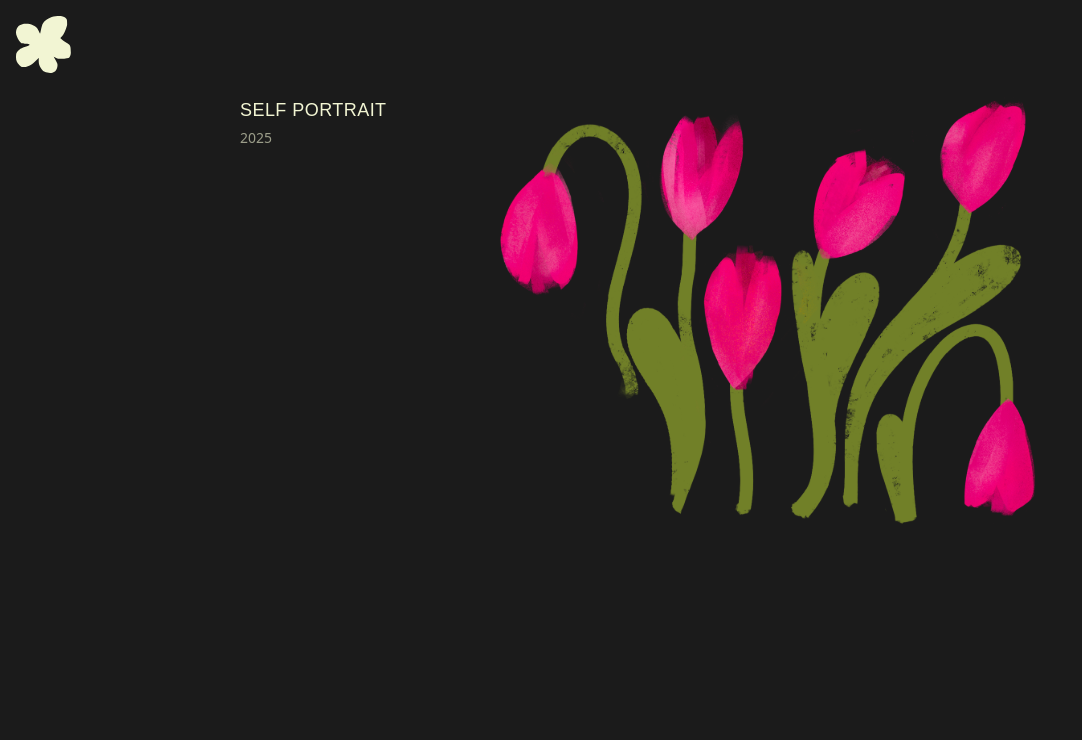
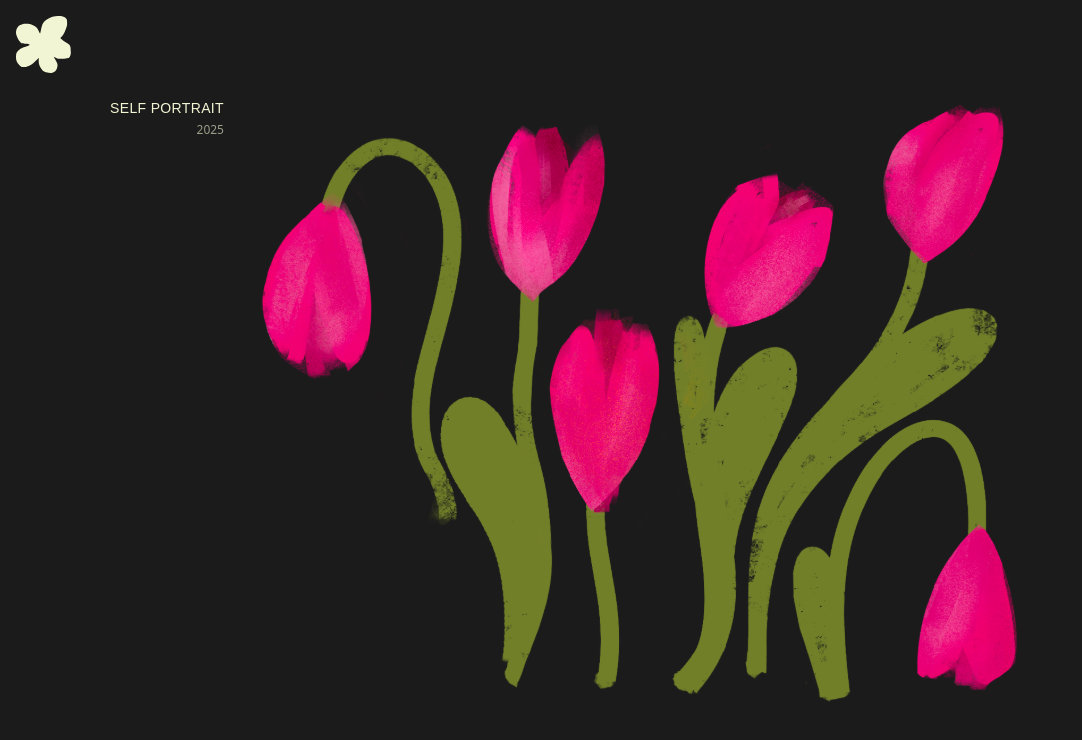
Before and after one commit to mikasenghaas/caecilieliden, a Next.js app: page /gallery/001 in a window 1280 px wide. Shown: the top 740 px of the page, without its empty margins (0-1082 px from the left). Built offline with nearby package versions, Linux system fonts and the light colour scheme; a web font is replaced by a local one.

Commit message:
center images

```diff
--- a/app/gallery/[slug]/page.tsx
+++ b/app/gallery/[slug]/page.tsx
@@ -1,5 +1,4 @@
 import { notFound } from "next/navigation";
-import Image from "next/image";
 import FlowerLink from "@/app/components/flower-link";
 import { getGalleryItem, getGallerySlugs } from "@/lib/gallery";
 
@@ -28,27 +27,51 @@ export default async function GalleryPage({ params }: GalleryPageProps) {
     <div className="min-h-screen bg-foreground text-background">
       <FlowerLink theme="dark" />
 
-      <main className="max-w-4xl mx-auto px-6 md:px-12 py-16 lg:py-24">
-        <div className="flex flex-col lg:flex-row gap-8 lg:gap-16">
-          {/* Left side - Metadata */}
-          <aside className="lg:w-48 flex-shrink-0">
-            <h1 className="font-display text-lg uppercase tracking-wide mb-1">
+      <main className="min-h-screen flex items-center justify-center px-6 py-12">
+        {/* Mobile layout */}
+        <div className="lg:hidden flex flex-col items-center w-full">
+          <div className="mb-4 text-center">
+            <h1 className="font-display text-sm uppercase tracking-wide mb-1">
               {metadata.title}
             </h1>
-            <p className="text-sm text-background/60">
+            <p className="text-xs text-background/60">
+              {metadata.year}
+            </p>
+          </div>
+          <div className="flex flex-col space-y-6 max-w-3xl w-full">
+            {images.map((imagePath, index) => (
+              <div key={index} className="relative w-full">
+                {/* eslint-disable-next-line @next/next/no-img-element */}
+                <img
+                  src={imagePath}
+                  alt={`${metadata.title} - Image ${index + 1}`}
+                  className="w-full h-auto"
+                />
+              </div>
+            ))}
+          </div>
+        </div>
+
+        {/* Desktop layout: image centered, metadata to the left */}
+        <div className="hidden lg:block relative w-full max-w-3xl">
+          {/* Metadata - positioned absolutely to the left of the image */}
+          <aside className="absolute right-full top-0 mr-8 text-right w-40">
+            <h1 className="font-display text-sm uppercase tracking-wide mb-1">
+              {metadata.title}
+            </h1>
+            <p className="text-xs text-background/60">
               {metadata.year}
             </p>
           </aside>
 
-          {/* Right side - Images */}
-          <div className="flex-1 space-y-6">
+          {/* Images - centered */}
+          <div className="flex flex-col space-y-6">
             {images.map((imagePath, index) => (
               <div key={index} className="relative w-full">
-                <Image
+                {/* eslint-disable-next-line @next/next/no-img-element */}
+                <img
                   src={imagePath}
                   alt={`${metadata.title} - Image ${index + 1}`}
-                  width={800}
-                  height={800}
                   className="w-full h-auto"
                 />
               </div>
```
